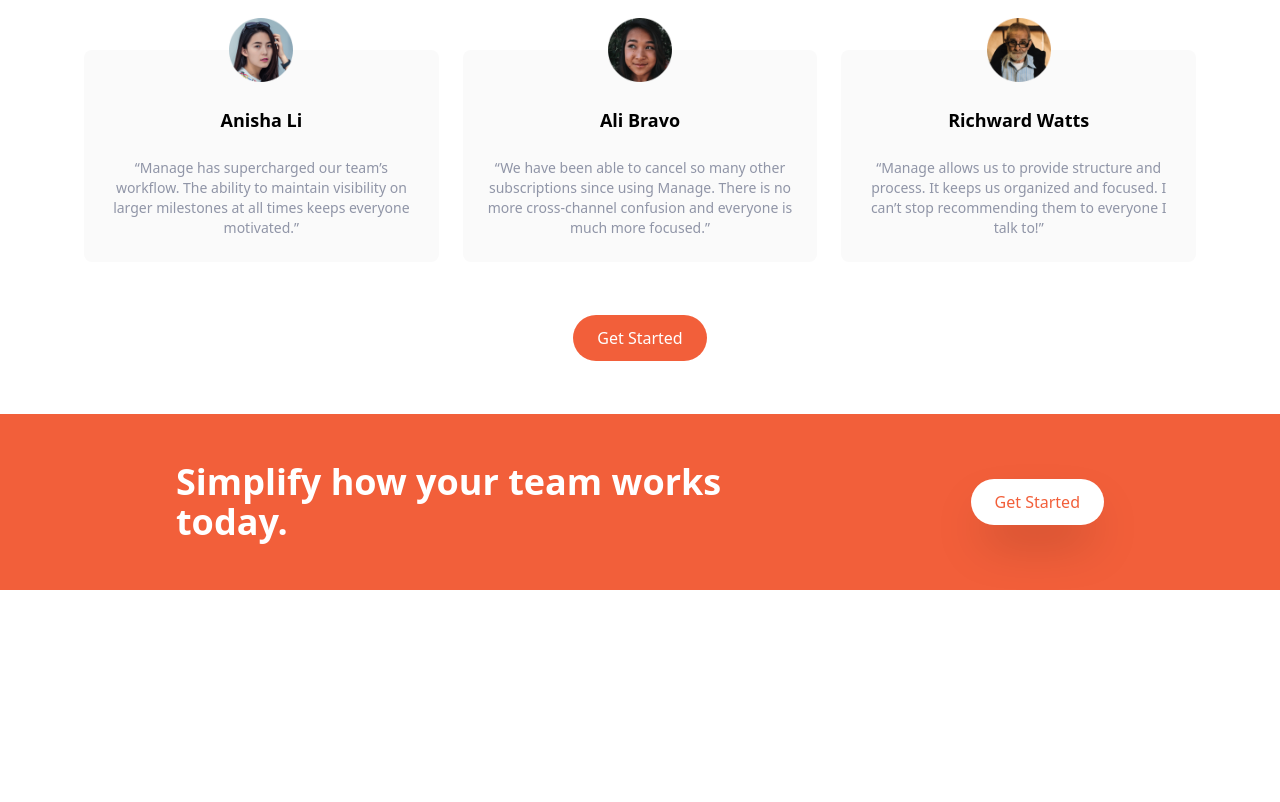
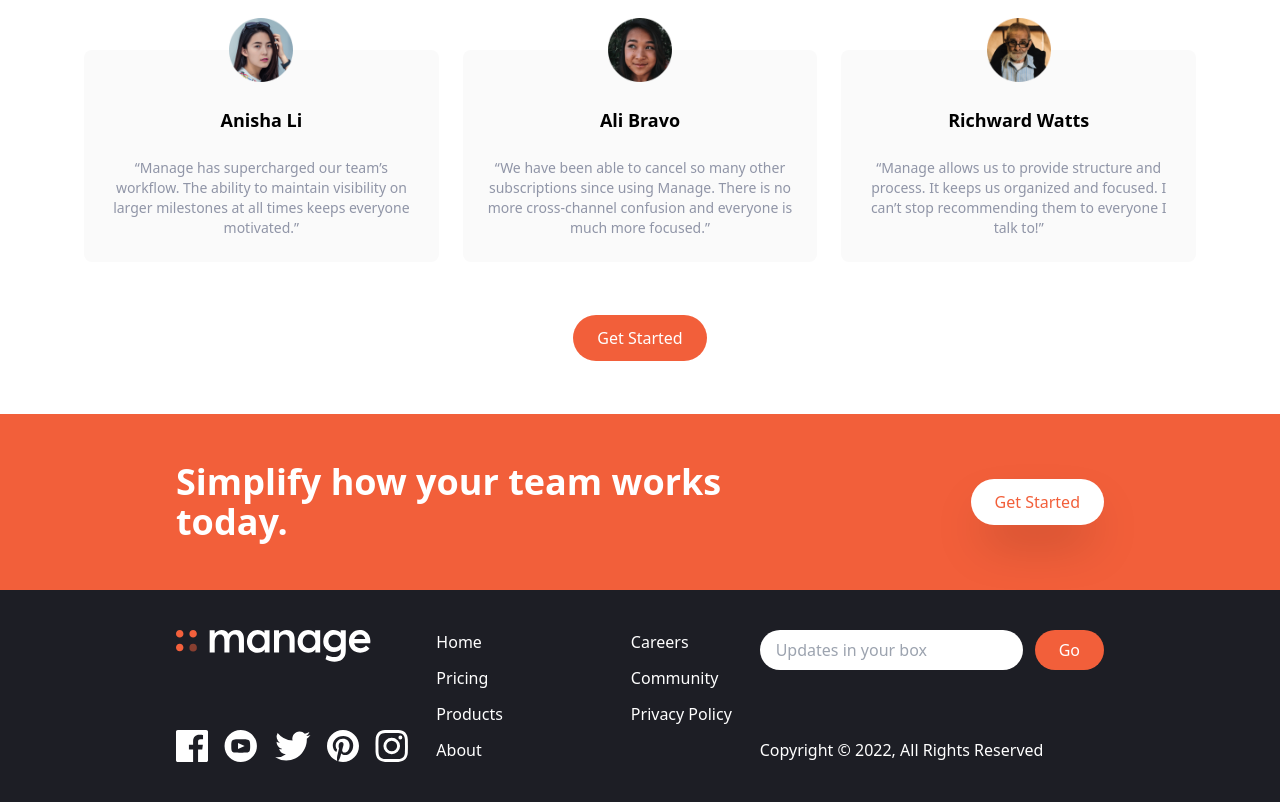
Before and after one commit to RonenTGreat/manage-landing-page, a website: page index.html in a window 1280 px wide. Shown: the part 1398-2200 px from the top of the page. Before the commit the page ends 1988 px from the top, so only its background shows below. Drawn offline with Linux system fonts and the light colour scheme.

Commit message:
added footer section

```diff
--- a/index.html
+++ b/index.html
@@ -258,5 +258,62 @@
         </div>
       </div>
     </section>
+
+    <!-- Footer -->
+    <footer class="bg-veryDarkBlue">
+      <!-- Flex Container -->
+      <div class="container flex flex-col-reverse justify-between px-6 py-10 mx-auto space-y-8 md:flex-row md:space-y-0">
+        <!-- Logo and social Links Container -->
+
+        <div class="flex flex-col-reverse items-center justify-between space-y-12 md:flex-col md:space-y-0 md:items-start">
+          <div class="mx-auto my-6 text-center text-white md:hidden">
+            Copyright &copy; 2022, All Rights Reserved
+          </div>
+          <!-- Logo -->
+          <div>
+            <img src="/images/logo-white.svg" class="h-8" alt="logo">
+          </div>
+          <!-- Social Links Container -->
+          <div class="flex justify-center space-x-4">
+            <!-- Link 1 -->
+            <a href="#"><img src="/images/icon-facebook.svg" alt="" class="h-8"></a>
+            <!-- Link 2 -->
+            <a href="#"><img src="/images/icon-youtube.svg" alt="" class="h-8"></a>
+            <!-- Link 3 -->
+            <a href="#"><img src="/images/icon-twitter.svg" alt="" class="h-8"></a>
+            <!-- Link 4 -->
+            <a href="#"><img src="/images/icon-pinterest.svg" alt="" class="h-8"></a>
+            <!-- Link 5 -->
+            <a href="#"><img src="/images/icon-instagram.svg" alt="" class="h-8"></a>
+          </div>
+        </div>
+        <!-- List Container -->
+        <div class="flex justify-around space-x-32">
+          <div class="flex flex-col space-y-3 text-white">
+            <a href="" class="hover:text-brightRed">Home</a>
+            <a href="" class="hover:text-brightRed">Pricing</a>
+            <a href="" class="hover:text-brightRed">Products</a>
+            <a href="" class="hover:text-brightRed">About</a>
+          </div>
+          <div class="flex flex-col space-y-3 text-white">
+            <a href="" class="hover:text-brightRed">Careers</a>
+            <a href="" class="hover:text-brightRed">Community</a>
+            <a href="" class="hover:text-brightRed">Privacy Policy</a>
+          </div>
+        </div>
+        <!-- Input Container -->
+        <div class="flex flex-col justify-between">
+          <form>
+            <div class="flex space-x-3">
+              <input type="text" placeholder="Updates in your box" class="flex-1 px-4 rounded-full focus-outline-none">
+              <button class="px-6 py-2 text-white rounded-full bg-brightRed hover:bg-brightRedLight focus:outline-none">Go</button>
+            </div>
+          </form>
+          <div class="hidden text-white md:block">
+            Copyright &copy; 2022, All Rights Reserved
+          </div>
+        </div>
+      </div>
+    </footer>
   </body>
 </html>
```
Also changed, not shown: css/main.css, images/logo-white.svg (added).
